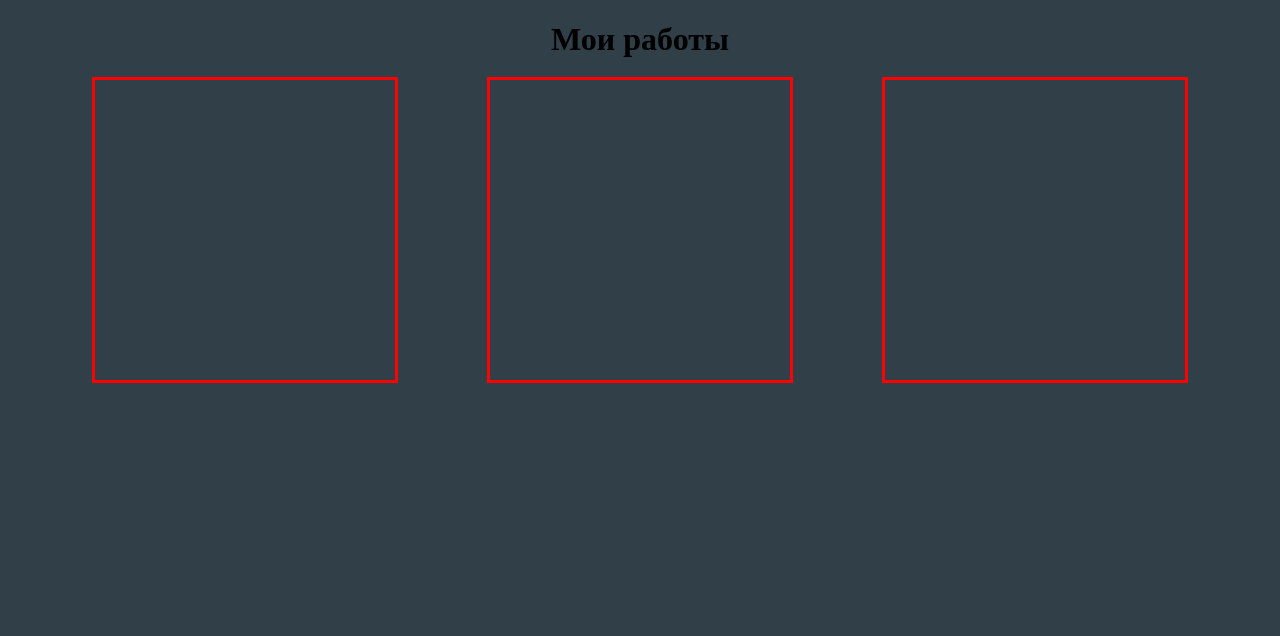
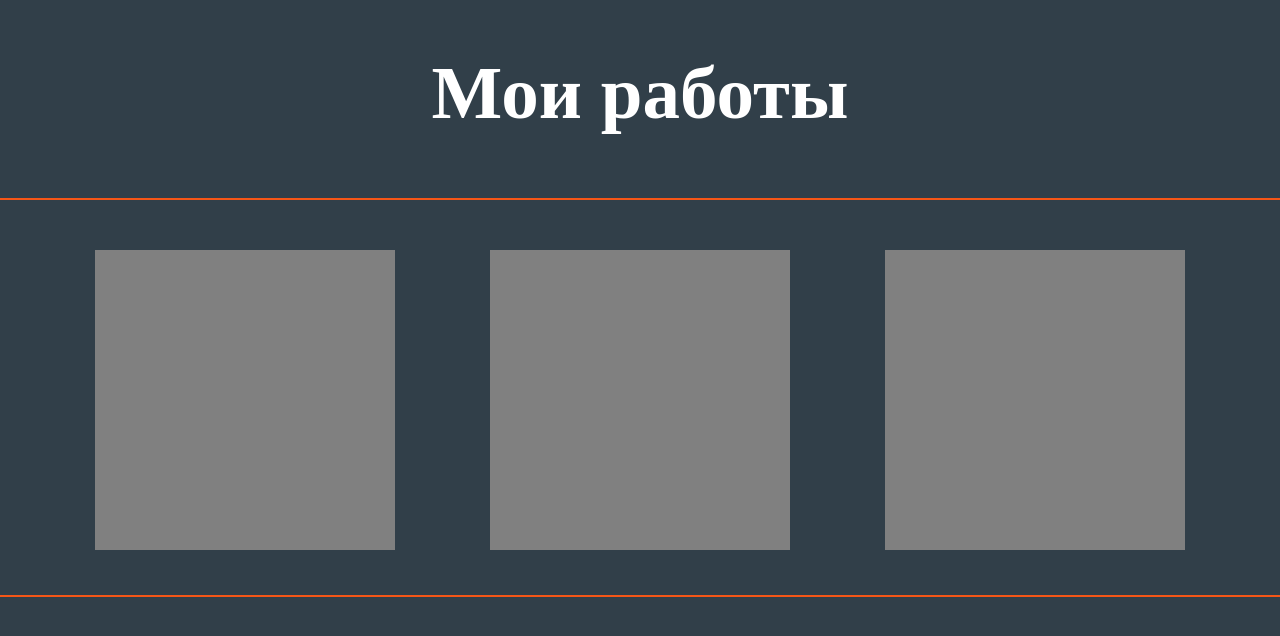
Before and after one commit to gorushkin/portfolioOld, a plain HTML site: page index.html in a window 1280 px wide. Drawn offline with Linux system fonts and the light colour scheme.

Commit message:
тыщь!

```diff
--- a/css/style.css
+++ b/css/style.css
@@ -12,7 +12,7 @@ body {
 .project-item {
   width: 300px;
   height: 300px;
-  box-shadow: 0 0 0 3px red;
+  background: gray;
   margin-bottom: 45px;
 }
 
@@ -20,12 +20,25 @@ body {
   text-align: center;
 }
 
+.main-header {
+  border-bottom: 2px solid #f55617;
+  box-sizing: border-box;
+}
+
+main {
+  border-bottom: 2px solid #f55617;
+}
+
+/*---------- Разрешение до 650 ---------- */
+
 @media (max-width: 650px) {
   main {
     width: 300px;
     margin: 0 auto;
   }
 }
+
+/*---------- Разрешение от 651 до 1000 ---------- */
 
 @media (min-width: 651px) and (max-width: 999px) {
   main {
@@ -43,15 +56,32 @@ body {
   }
 }
 
+/*---------- Разрешение от 1000 ---------- */
+
 @media (min-width: 1000px) {
-  /* main {
-    width: 650px;
-    margin: 0 auto;
-  } */
+  .main-header {
+    min-height: 150px;
+    /* padding-top: 50px; */
+  }
+
+  .main-title {
+    font-size: 75px;
+    color: #fff;
+    text-align: center;
+  }
+
+  main {
+    padding-top: 50px;
+    height: 100%;
+  }
 
   .project-list {
     display: flex;
     flex-wrap: wrap;
     justify-content: space-evenly;
   }
+
+  .main-footer {
+    height: 100px;
+  }
 }
--- a/index.html
+++ b/index.html
@@ -26,5 +26,8 @@
       <li class="project-item"></li>
     </ul>
   </main>
+  <footer class="main-footer">
+
+  </footer>
 </body>
 </html>
```
